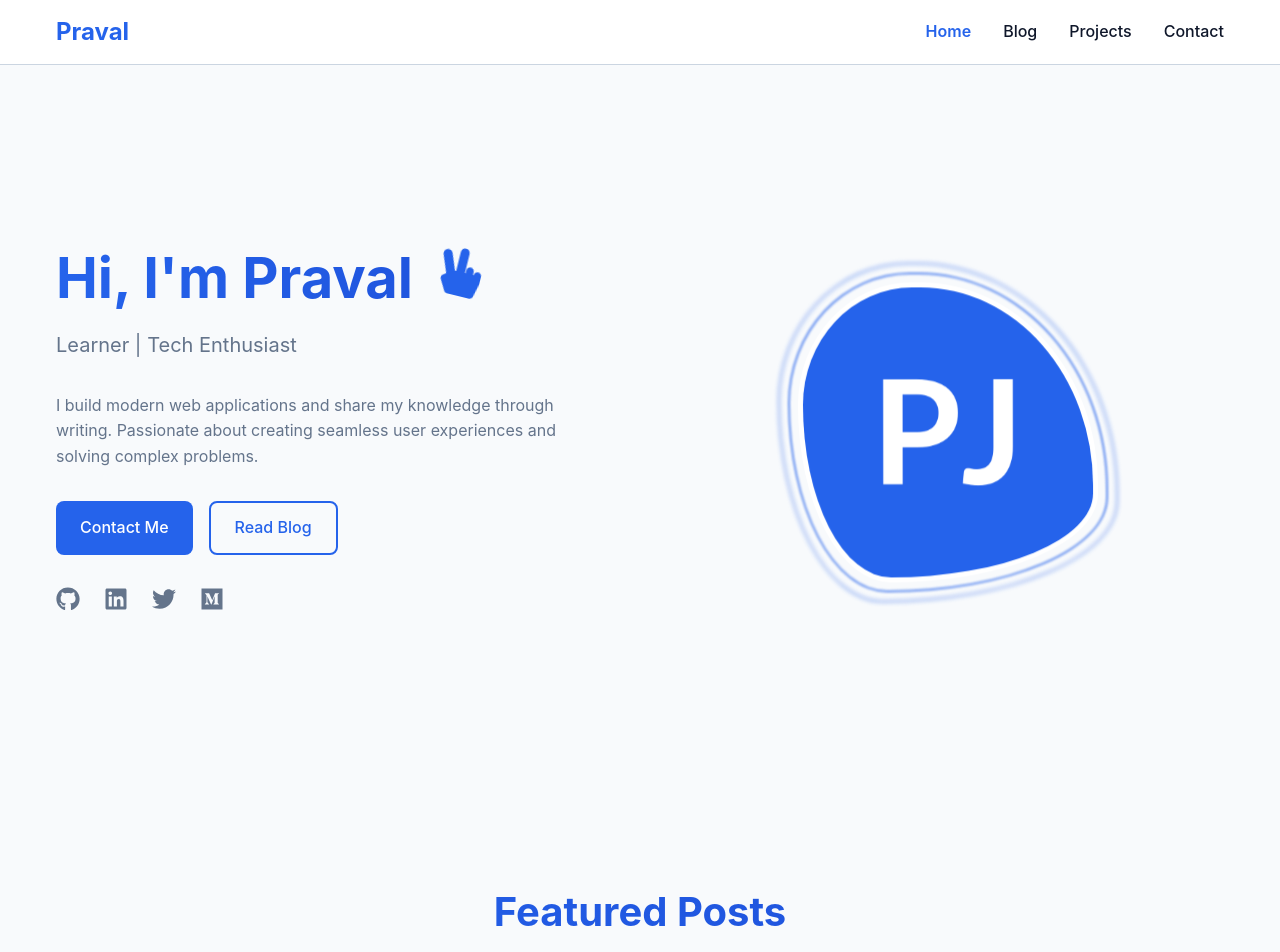
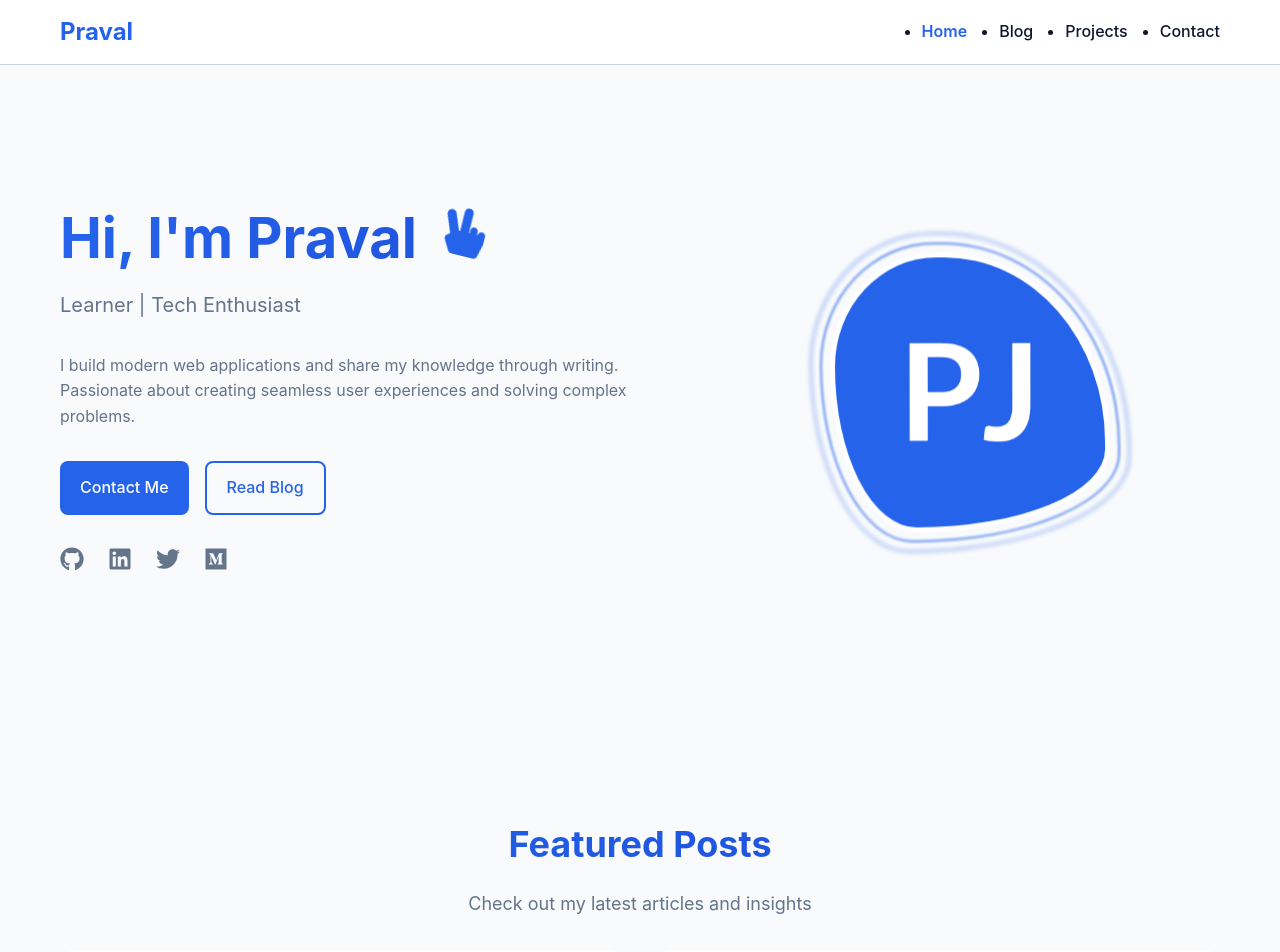
Before and after one commit to pravl/portfolio, a React (Vite) app: page / in a window 1280 px wide. Shown: the top 952 px of the page. Built offline with nearby package versions, Linux system fonts and the light colour scheme.

Commit message:
improve: mobile responsiveness across all components

```diff
--- a/src/styles/main.css
+++ b/src/styles/main.css
@@ -27,11 +27,17 @@ body {
   width: 100%;
   max-width: 1200px;
   margin: 0 auto;
-  padding: 0 1rem;
+  padding: 0 1.25rem;
 }
 
 .section {
+  padding: 3rem 0;
+}
+
+@media (min-width: 768px) {
+  .section {
     padding: 5rem 0;
+  }
 }
 
 /* Navigation */
@@ -51,19 +57,50 @@ body {
   justify-content: space-between;
   align-items: center;
   height: 4rem;
+  position: relative;
 }
 
 .nav-logo {
-  font-size: 1.5rem;
+  font-size: 1.25rem;
   font-weight: 700;
   color: var(--primary);
   text-decoration: none;
+  z-index: 1001;
+}
+
+@media (min-width: 768px) {
+  .nav-logo {
+    font-size: 1.5rem;
+  }
 }
 
 .nav-links {
+  display: none;
+  position: absolute;
+  top: 100%;
+  left: 0;
+  right: 0;
+  background: white;
+  padding: 1rem;
+  box-shadow: 0 4px 6px -1px rgba(0, 0, 0, 0.1);
+  flex-direction: column;
+  gap: 0.5rem;
+}
+
+@media (min-width: 768px) {
+  .nav-links {
+    position: static;
     display: flex;
+    flex-direction: row;
     gap: 2rem;
-  list-style: none;
+    background: none;
+    padding: 0;
+    box-shadow: none;
+  }
+}
+
+.nav-links.mobile-menu-open {
+  display: flex;
 }
 
 .nav-link {
@@ -71,24 +108,50 @@ body {
   text-decoration: none;
   font-weight: 500;
   transition: color 0.2s;
+  padding: 0.75rem 1rem;
+  border-radius: 0.5rem;
+}
+
+@media (min-width: 768px) {
+  .nav-link {
+    padding: 0;
+  }
 }
 
 .nav-link:hover {
   color: var(--primary);
+  background-color: var(--gray);
+}
+
+@media (min-width: 768px) {
+  .nav-link:hover {
+    background-color: transparent;
+  }
 }
 
 /* Hero Section */
 .hero {
-  min-height: 100vh;
+  min-height: calc(100vh - 4rem);
   display: flex;
   align-items: center;
-  padding-top: 4rem;
+  padding-top: 5rem;
+  padding-bottom: 2rem;
 }
 
 .hero-content {
   display: flex;
+  flex-direction: column;
   align-items: center;
+  text-align: center;
+  gap: 2rem;
+}
+
+@media (min-width: 768px) {
+  .hero-content {
+    flex-direction: row;
+    text-align: left;
     gap: 4rem;
+  }
 }
 
 .hero-text {
@@ -96,7 +159,7 @@ body {
 }
 
 .hero-title {
-  font-size: 3.5rem;
+  font-size: 2rem;
   line-height: 1.2;
   margin-bottom: 1rem;
   background: linear-gradient(to right, var(--primary), var(--primary-dark));
@@ -104,92 +167,144 @@ body {
   color: transparent;
 }
 
+@media (min-width: 768px) {
+  .hero-title {
+    font-size: 3.5rem;
+  }
+}
+
+.hero-subtitle {
+  font-size: 1.125rem;
+  color: var(--secondary);
+  margin-bottom: 1.5rem;
+}
+
+@media (min-width: 768px) {
   .hero-subtitle {
     font-size: 1.25rem;
-  color: var(--secondary);
     margin-bottom: 2rem;
+  }
 }
 
 .hero-image {
   flex: 1;
   position: relative;
+  width: 100%;
+  max-width: 300px;
+  margin: 0 auto;
+}
+
+@media (min-width: 768px) {
+  .hero-image {
+    max-width: 500px;
+    margin: 0;
+  }
 }
 
 .hero-image img {
   width: 100%;
-  max-width: 500px;
   border-radius: 1rem;
 }
 
 /* Blog Section */
 .blog-grid {
   display: grid;
-  grid-template-columns: repeat(auto-fit, minmax(300px, 1fr));
+  grid-template-columns: 1fr;
+  gap: 1.5rem;
+  margin-top: 1.5rem;
+}
+
+@media (min-width: 640px) {
+  .blog-grid {
+    grid-template-columns: repeat(2, 1fr);
+  }
+}
+
+@media (min-width: 1024px) {
+  .blog-grid {
+    grid-template-columns: repeat(3, 1fr);
     gap: 2rem;
     margin-top: 2rem;
+  }
 }
 
 .blog-card {
   background: white;
-  border-radius: 1rem;
+  border-radius: 0.75rem;
   overflow: hidden;
   box-shadow: 0 4px 6px -1px rgba(0, 0, 0, 0.1);
   transition: all 0.3s ease-in-out;
-  position: relative;
-  cursor: pointer;
-}
-
-.blog-card:hover {
-  transform: translateY(-8px) scale(1.02);
-  box-shadow: 0 20px 25px -5px rgba(0, 0, 0, 0.1), 0 10px 10px -5px rgba(0, 0, 0, 0.04);
-}
-
-.blog-card:hover .blog-image {
-  transform: scale(1.05);
 }
 
 .blog-image {
   width: 100%;
-  height: 200px;
+  height: 180px;
   object-fit: cover;
   transition: transform 0.3s ease-in-out;
 }
 
+@media (min-width: 768px) {
+  .blog-image {
+    height: 200px;
+  }
+}
+
+.blog-content {
+  padding: 1.25rem;
+}
+
+@media (min-width: 768px) {
   .blog-content {
     padding: 1.5rem;
-  background: linear-gradient(to bottom, transparent, white);
+  }
 }
 
 .blog-title {
-  font-size: 1.25rem;
+  font-size: 1.125rem;
   font-weight: 600;
   margin-bottom: 0.5rem;
   color: var(--dark);
 }
 
+@media (min-width: 768px) {
+  .blog-title {
+    font-size: 1.25rem;
+  }
+}
+
 .blog-excerpt {
   color: var(--secondary);
   margin-bottom: 1rem;
+  font-size: 0.875rem;
+  line-height: 1.5;
 }
 
-.blog-meta {
-  display: flex;
-  align-items: center;
-  gap: 1rem;
-  color: var(--secondary);
-  font-size: 0.875rem;
+@media (min-width: 768px) {
+  .blog-excerpt {
+    font-size: 1rem;
+  }
 }
 
 /* Buttons */
 .btn {
   display: inline-flex;
   align-items: center;
+  justify-content: center;
   gap: 0.5rem;
-  padding: 0.75rem 1.5rem;
+  padding: 0.75rem 1.25rem;
   border-radius: 0.5rem;
   font-weight: 500;
   text-decoration: none;
   transition: all 0.2s;
+  width: 100%;
+  margin-bottom: 0.5rem;
+}
+
+@media (min-width: 768px) {
+  .btn {
+    width: auto;
+    margin-bottom: 0;
+  }
 }
 
 .btn-primary {
@@ -489,8 +604,8 @@ input:focus, textarea:focus {
 /* Profile Container Animation */
 .profile-container {
   position: relative;
-  width: 300px;
-  height: 300px;
+  width: 280px;
+  height: 280px;
   margin: 0 auto;
   animation: float 6s ease-in-out infinite;
   perspective: 1000px;
@@ -652,27 +767,48 @@ input:focus, textarea:focus {
 
 /* Featured Posts Section */
 .section-title {
-  font-size: 2.5rem;
+  font-size: 1.75rem;
   font-weight: 700;
   text-align: center;
-  margin-bottom: 1rem;
+  margin-bottom: 0.75rem;
   background: linear-gradient(to right, var(--primary), var(--primary-dark));
   -webkit-background-clip: text;
   color: transparent;
 }
 
+@media (min-width: 768px) {
+  .section-title {
+    font-size: 2.25rem;
+    margin-bottom: 1rem;
+  }
+}
+
 .section-subtitle {
   text-align: center;
   color: var(--secondary);
-  font-size: 1.2rem;
-  margin-bottom: 3rem;
+  font-size: 1rem;
+  margin-bottom: 1.5rem;
+}
+
+@media (min-width: 768px) {
+  .section-subtitle {
+    font-size: 1.125rem;
+    margin-bottom: 2rem;
+  }
 }
 
 .featured-grid {
   display: grid;
-  grid-template-columns: repeat(auto-fit, minmax(300px, 1fr));
+  grid-template-columns: 1fr;
+  gap: 1.5rem;
+  margin-top: 2rem;
+}
+
+@media (min-width: 768px) {
+  .featured-grid {
+    grid-template-columns: repeat(2, 1fr);
     gap: 2rem;
-  margin-top: 2rem;
+  }
 }
 
 .featured-card {
@@ -681,11 +817,13 @@ input:focus, textarea:focus {
   overflow: hidden;
   box-shadow: 0 4px 6px -1px rgba(0, 0, 0, 0.1);
   transition: all 0.3s ease-in-out;
+  padding: 1.25rem;
 }
 
-.featured-card:hover {
-  transform: translateY(-8px);
-  box-shadow: 0 20px 25px -5px rgba(0, 0, 0, 0.1), 0 10px 10px -5px rgba(0, 0, 0, 0.04);
+@media (min-width: 768px) {
+  .featured-card {
+    padding: 1.5rem;
+  }
 }
 
 .featured-image-container {
```
Lines whose indentation alone changed are shown as unchanged.
